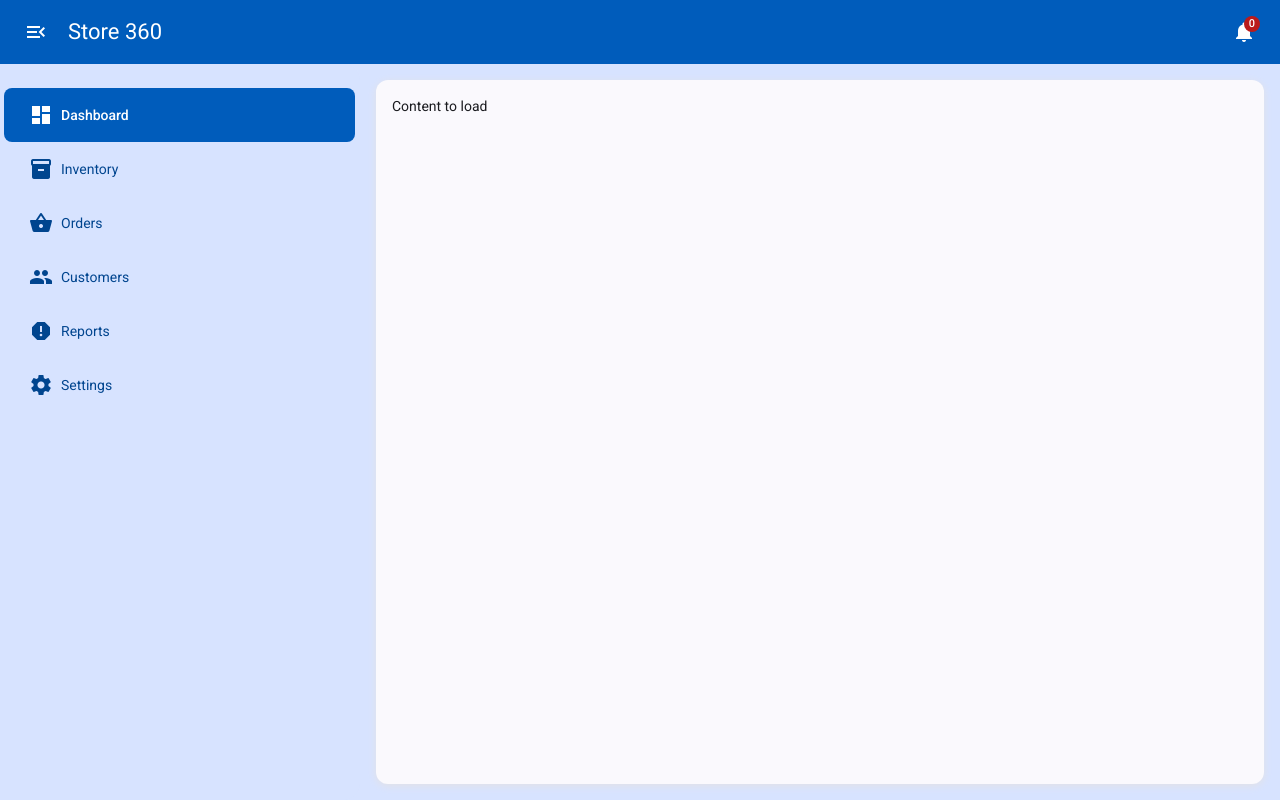
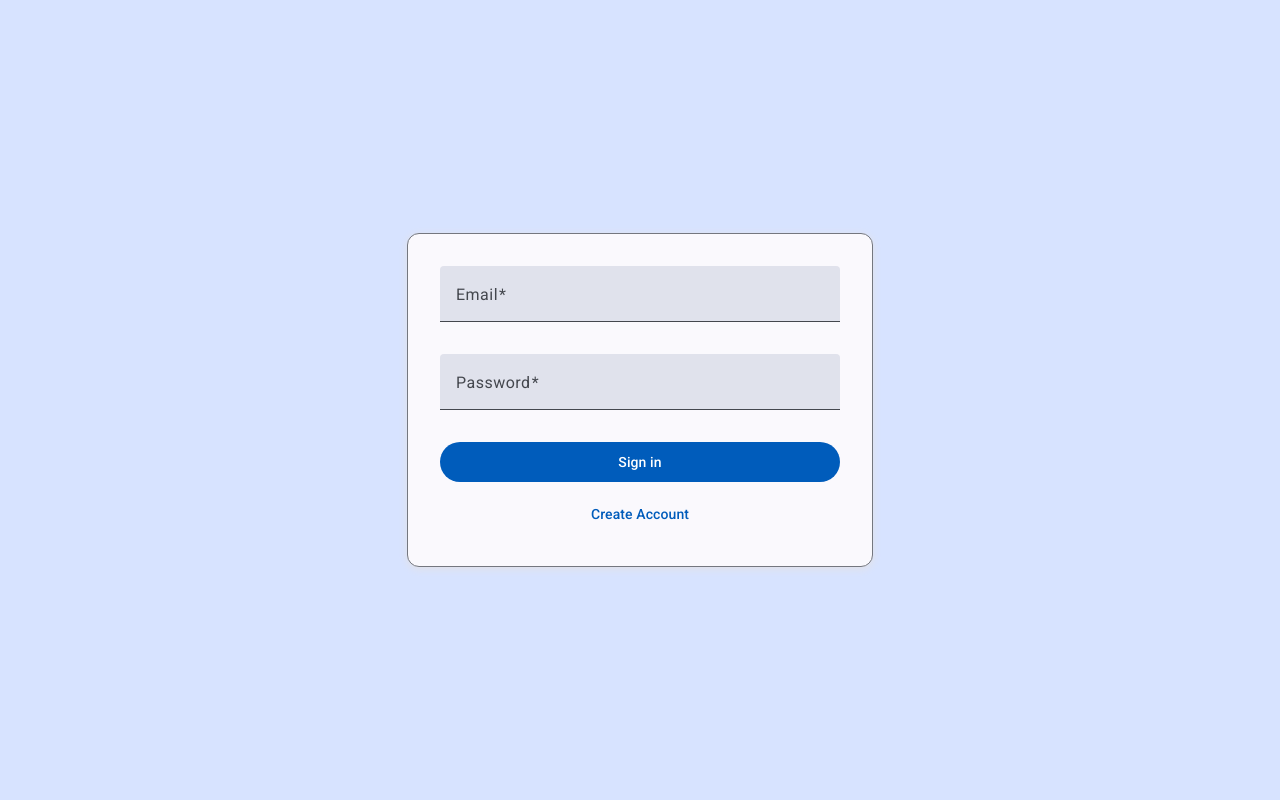
Before and after one commit to hajimalung/store360, an Angular app: page / in a window 1280 px wide. Built offline with nearby package versions, Linux system fonts and the light colour scheme.

Commit message:
login page and landing page segrigation

```diff
--- a/src/app/app.html
+++ b/src/app/app.html
@@ -1 +1,2 @@
-<app-landing></app-landing>
+<!-- <app-landing></app-landing> -->
+<app-login />
--- a/src/app/app.scss
+++ b/src/app/app.scss
@@ -2,4 +2,5 @@
   height: 100%;
   display: flex;
   flex-direction: column;
+  background-color: var(--mat-sys-primary-container);
 }
--- a/src/app/app.ts
+++ b/src/app/app.ts
@@ -1,10 +1,11 @@
 import { Component, signal } from '@angular/core';
-import { Landing } from "./pages/landing/landing";
+import { Login } from "./pages/login/login";
+import { Landing } from './pages/landing/landing';
 
 
 @Component({
   selector: 'app-root',
-  imports: [Landing],
+  imports: [Login, Landing],
   templateUrl: './app.html',
   styleUrl: './app.scss'
 })
--- a/src/app/pages/landing/landing.scss
+++ b/src/app/pages/landing/landing.scss
@@ -5,12 +5,12 @@
 }
 .main-container{
   padding: 16px;
+  position: absolute;
+  top: 16px;
+  left: 16px;
+  right: 16px;
+  bottom: 16px;
+  border-radius: 12px;
   background-color: var(--mat-sys-surface);
-    position: absolute;
-    top: 16px;
-    left: 16px;
-    right: 16px;
-    bottom: 16px;
-    border-radius: 12px;
-  box-shadow: var(--mat-sys-surface-container-highest) 0px 2px 8px 0px;
+  box-shadow: var(--app-box-shadow);
 }
--- a/src/app/pages/login/login.html
+++ b/src/app/pages/login/login.html
@@ -1 +1,29 @@
-<p>login works!</p>
+<form class="example-form">
+
+  <mat-form-field class="example-full-width">
+    <mat-label>Email</mat-label>
+    <input type="email" matInput [formControl]="emailFormControl"
+           placeholder="Ex. pat@example.com">
+    @if (emailFormControl.hasError('email') && !emailFormControl.hasError('required')) {
+      <mat-error>Please enter a valid email address</mat-error>
+    }
+    @if (emailFormControl.hasError('required')) {
+      <mat-error>Email is <strong>required</strong></mat-error>
+    }
+  </mat-form-field>
+
+  <mat-form-field class="example-full-width">
+    <mat-label>Password</mat-label>
+    <input type="password" matInput [formControl]="passwordFormControl">
+    @if (passwordFormControl.hasError('email') && !passwordFormControl.hasError('required')) {
+      <mat-error>Please enter a valid email address</mat-error>
+    }
+    @if (passwordFormControl.hasError('required')) {
+      <mat-error>Password is <strong>required</strong></mat-error>
+    }
+  </mat-form-field>
+
+  <button matButton="filled" class="example-full-width">Sign in</button>
+  <button matButton class="example-full-width">Create Account</button>
+
+</form>
--- a/src/app/pages/login/login.scss
+++ b/src/app/pages/login/login.scss
@@ -0,0 +1,24 @@
+:host{
+  width: 100%;
+  height: 100%;
+  display: grid;
+  place-items: center;
+}
+
+.example-form {
+  min-width: 150px;
+  max-width: 400px;
+  width: 100%;
+  display: flex;
+  flex-direction: column;
+  gap: 12px;
+  border: 1px solid var(--mat-sys-outline);
+  background-color: var(--mat-sys-surface);
+  border-radius: 12px;
+  padding: 32px;
+  box-shadow: var(--app-box-shadow);
+}
+
+.example-full-width {
+  width: 100%;
+}
--- a/src/app/pages/login/login.ts
+++ b/src/app/pages/login/login.ts
@@ -1,11 +1,19 @@
 import { Component } from '@angular/core';
+import { FormControl, FormGroupDirective, FormsModule, NgForm, ReactiveFormsModule, Validators } from '@angular/forms';
+import { MatButtonModule } from '@angular/material/button';
+import { ErrorStateMatcher } from '@angular/material/core';
+import { MatFormFieldModule } from '@angular/material/form-field';
+import { MatInputModule } from '@angular/material/input';
+
 
 @Component({
   selector: 'app-login',
-  imports: [],
+  imports: [FormsModule, ReactiveFormsModule, MatFormFieldModule, MatInputModule, MatButtonModule],
   templateUrl: './login.html',
   styleUrl: './login.scss'
 })
 export class Login {
 
+  emailFormControl = new FormControl('', [Validators.required, Validators.email]);
+  passwordFormControl = new FormControl('', [Validators.required, Validators.minLength(6)]);
 }
--- a/src/styles.scss
+++ b/src/styles.scss
@@ -15,6 +15,7 @@ html {
     typography: Roboto,
     density: 0,
   ));
+  --app-box-shadow: var(--mat-sys-surface-container-highest) 0px 2px 8px 0px;
 }
 
 body {
```
